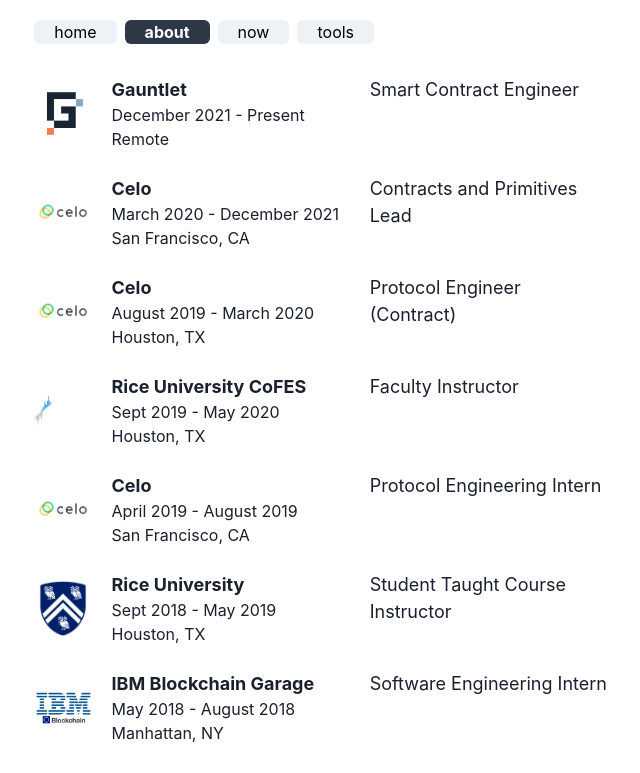
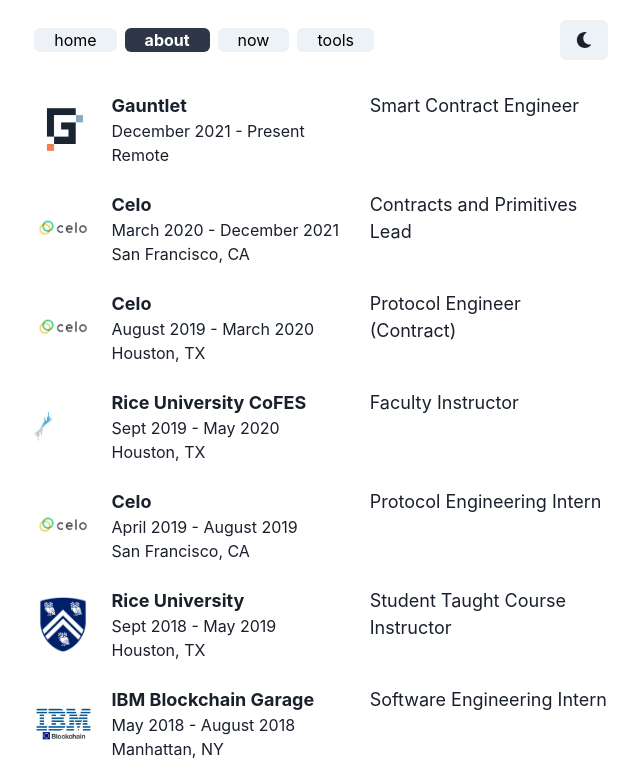
Before and after one commit to yorhodes/website, a Next.js app: page /about in a window 1280 px wide. Shown: the top 773 px of the page, without its empty margins (319-959 px from the left). Built offline with nearby package versions, Linux system fonts and the light colour scheme.

Commit message:
Add dark mode

```diff
--- a/components/navbar.tsx
+++ b/components/navbar.tsx
@@ -1,6 +1,7 @@
 import NextLink from "next/link";
 import { useRouter } from "next/router";
-import { Link, HStack } from "@chakra-ui/react";
+import { Link, HStack, useColorMode, Spacer, Box, Button } from "@chakra-ui/react";
+import { FaMoon, FaSun } from "react-icons/fa"
 
 export type NavPage = {
   href: string,
@@ -30,10 +31,19 @@
   )
 }
 
+const ToggleDarkModeButton = () => {
+  const { colorMode, toggleColorMode } = useColorMode()
+  return (<Button onClick={toggleColorMode}>
+    {colorMode === "dark" ? <FaSun/> : <FaMoon/>}
+  </Button>)
+}
+
 export const Navbar = (navPages: NavPage[]) => {
   return (
     <HStack paddingY="5">
       {navPages.map(navPage => NavElem(navPage))}
+      <Spacer/>
+      <ToggleDarkModeButton/>
     </HStack>
   );
 };
--- a/pages/_app.tsx
+++ b/pages/_app.tsx
@@ -1,9 +1,10 @@
 import { AppProps } from "next/app"
-import { ChakraProvider } from '@chakra-ui/react'
+import { ChakraProvider, ColorModeScript, toCSSObject } from '@chakra-ui/react'
+import theme from "../theme"
 
 const App = ( {Component, pageProps} : AppProps) => {
   return (
-    <ChakraProvider>
+    <ChakraProvider theme={theme}>
       <Component {...pageProps} />
     </ChakraProvider>
   )
--- /dev/null
+++ b/theme.ts
@@ -0,0 +1,10 @@
+import { extendTheme, type ThemeConfig } from "@chakra-ui/react";
+
+const config: ThemeConfig = {
+  initialColorMode: "light",
+  useSystemColorMode: true,
+};
+
+const theme = extendTheme({ config });
+
+export default theme;
```
